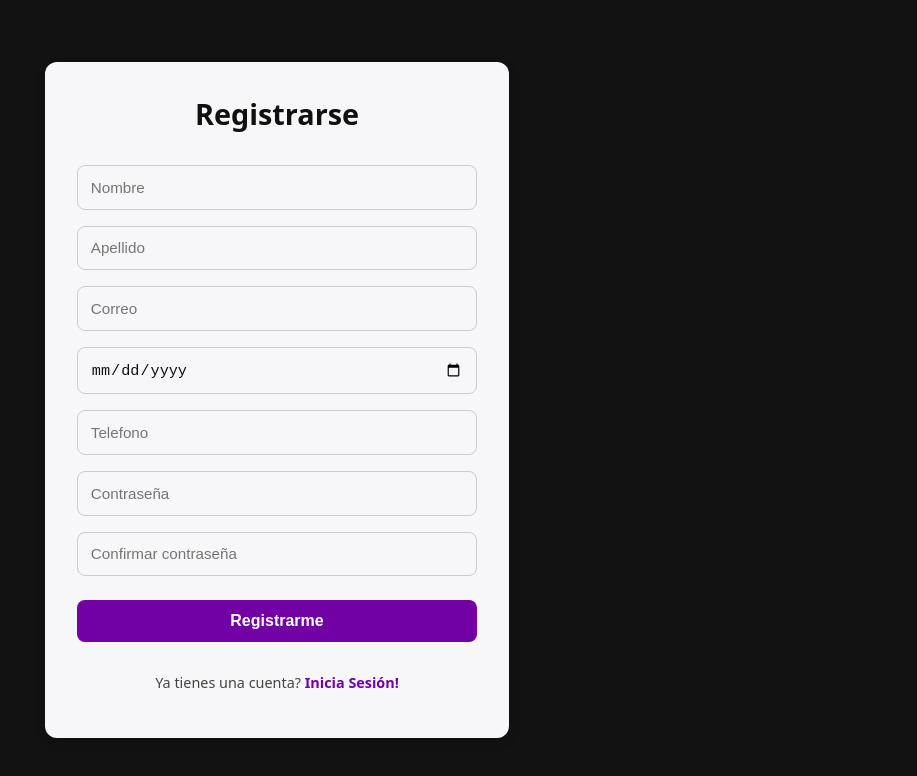
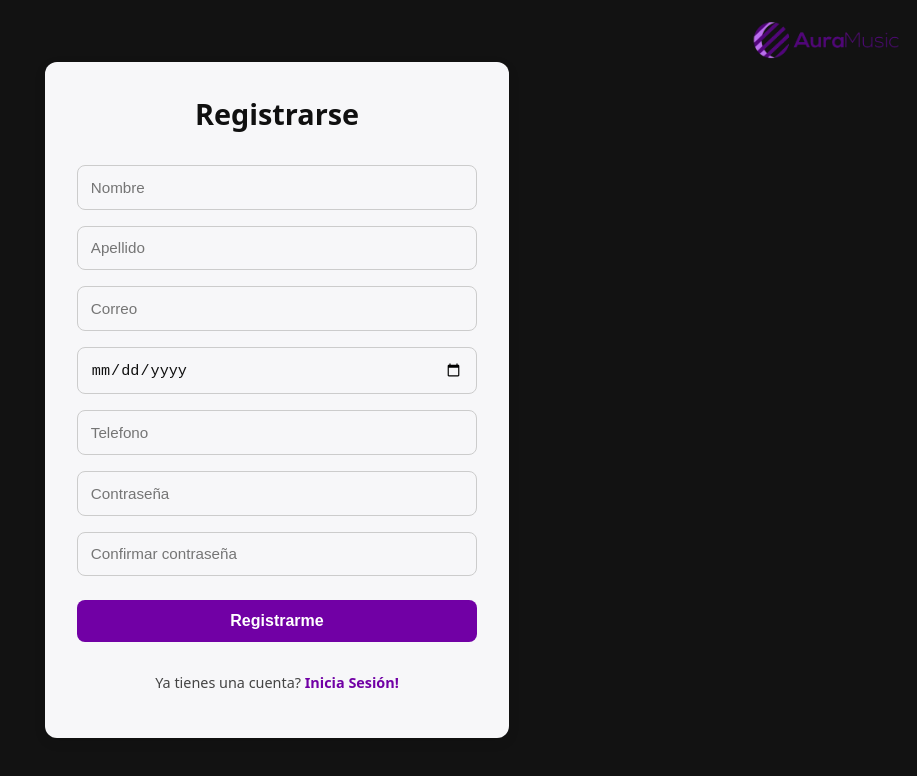
Before and after one commit to angiedejauregui/testing-tp, a React (Vite) app in the folder frontend/: page / in a window 1280 px wide. Shown: the top 776 px of the page, without its empty margins (363-1280 px from the left). Built offline with nearby package versions, Linux system fonts and the light colour scheme.

Commit message:
add logo

```diff
--- a/frontend/src/App.jsx
+++ b/frontend/src/App.jsx
@@ -4,12 +4,14 @@ import Register from './pages/Register'
 import Welcome from './pages/Welcome'
 import ForgotPassword from './pages/ForgotPassword'
 import ResetPassword from './pages/ResetPassword'
+import logo from './assets/logo.png'
 
 function App() {
 
   return (
     <BrowserRouter>
     <div>
+      <img className='logo' src={logo} alt="Logo" />
       <Routes>
         <Route path="/" element={<Register />} />
         <Route path="/login" element={<Login />} />
--- a/frontend/src/index.css
+++ b/frontend/src/index.css
@@ -19,3 +19,13 @@ body {
   padding: 2rem;
   text-align: center;
 }
+
+
+.logo {
+  width: 150px;
+  height: auto;
+  margin-bottom: 1rem;
+  position: fixed;
+  top: 1rem;
+  right: 1rem;
+}
```
Also changed, not shown: frontend/src/assets/logo.png (added).
